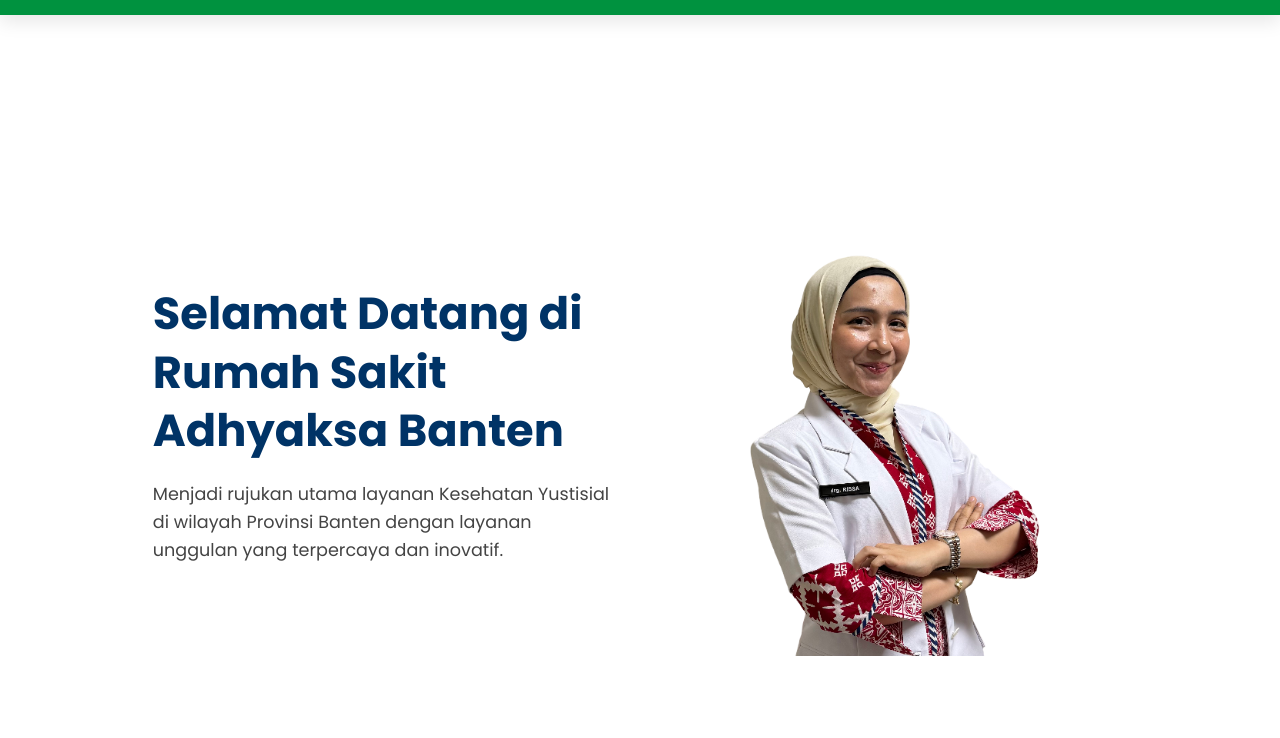
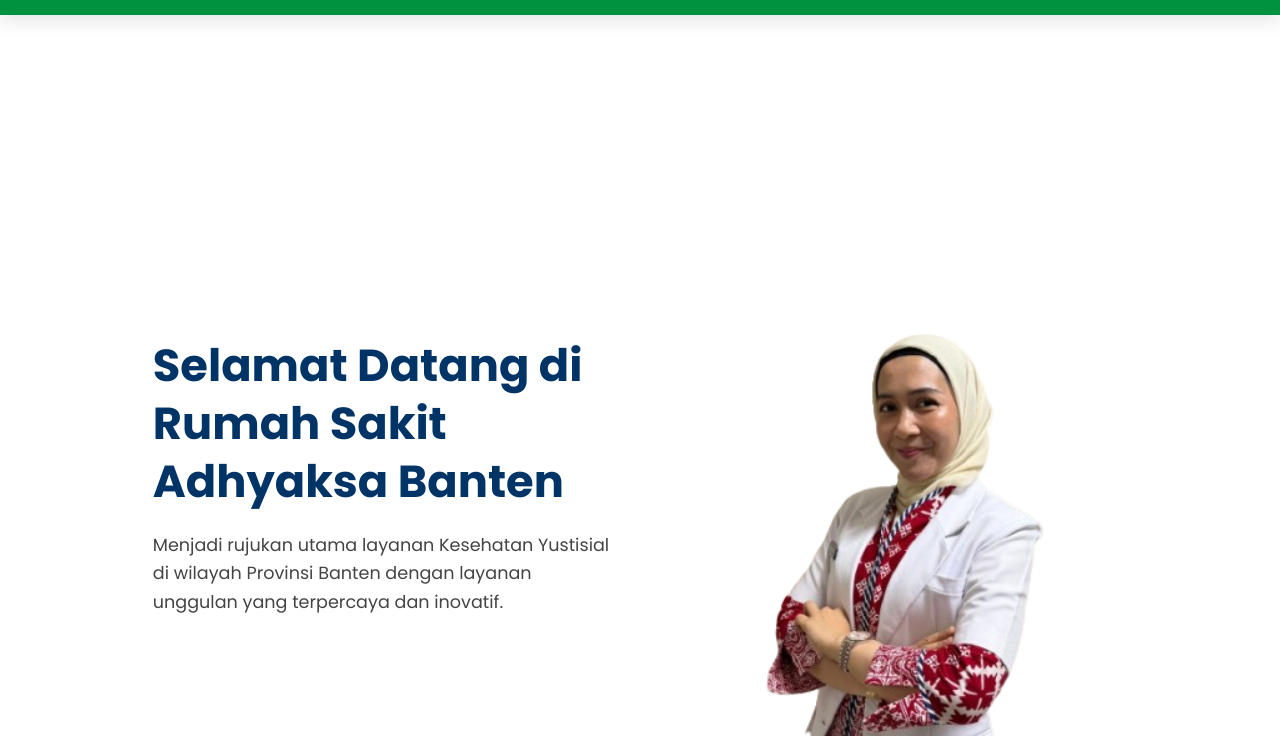
Before and after one commit to Zlog-afk/Adhyaksa, a plain HTML site: page index.html in a window 1280 px wide. Shown: the part 65-803 px from the top of the page. Drawn offline with nearby package versions, Linux system fonts and the light colour scheme.

Commit message:
Update Asset

```diff
--- a/index.html
+++ b/index.html
@@ -353,11 +353,15 @@
   <section id="home" class="hero">
     <div class="hero-content">
       <div class="hero-text">
+        <br>
+        <br>
+        <br>
+        <br>
         <h1>Selamat Datang di Rumah Sakit Adhyaksa Banten</h1>
         <p>Menjadi rujukan utama layanan Kesehatan Yustisial di wilayah Provinsi Banten dengan layanan unggulan yang terpercaya dan inovatif.</p>
       </div>
       <div class="hero-image">
-        <img src="halfheronew.png" alt="Dokter RS Adhyaksa">
+        <img src="herofix2.png" alt="Dokter RS Adhyaksa">
       </div>
     </div>
   </section>
```
Also changed, not shown: herofix2.png (added).
